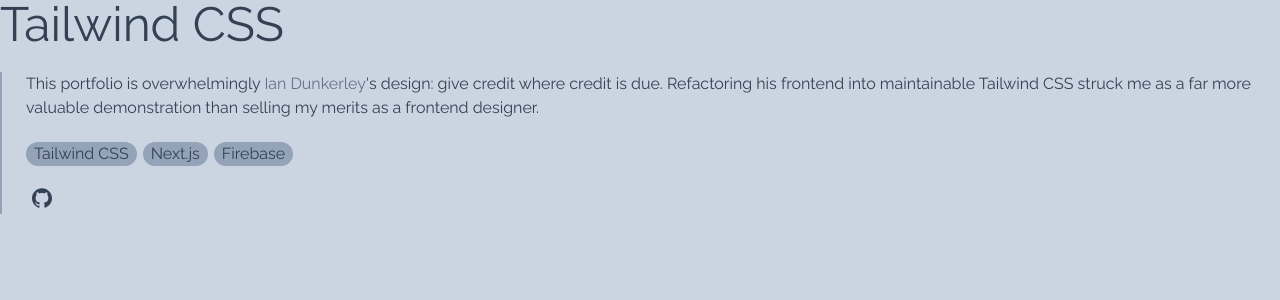
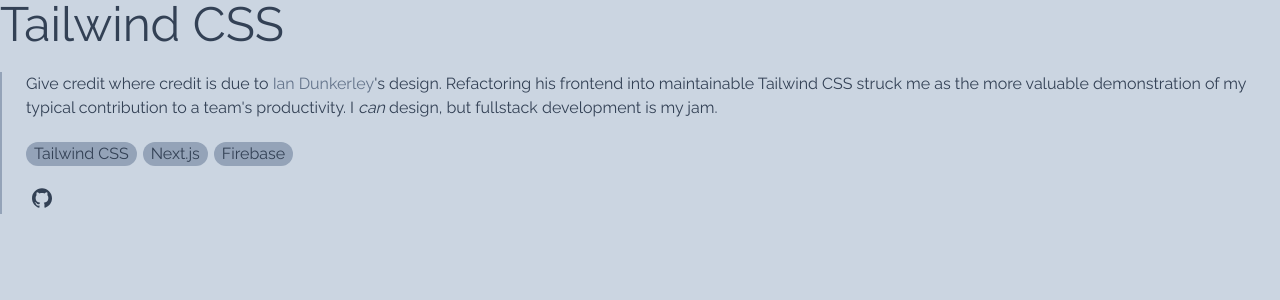
Before and after one commit to Ever-It-Lazy/portfolio, a Next.js app: page /tailwind in a window 1280 px wide. Shown: the top 300 px of the page. Built offline with nearby package versions, Linux system fonts and the light colour scheme.

Commit message:
verbiage

```diff
--- a/pages/tailwind.js
+++ b/pages/tailwind.js
@@ -7,10 +7,12 @@
 			<h1 className="hdr1">Tailwind CSS</h1>
 			<div className="side-border">
 				<p>
-					This portfolio is overwhelmingly <a href="https://dunks1980.com/" className="link-underline" target="_blank">Ian Dunkerley</a>'s
-					design: give credit where credit is due. Refactoring his frontend into maintainable
-					Tailwind CSS struck me as a far more valuable demonstration than selling my
-					merits as a frontend designer.
+					Give credit where credit is due
+					to <a href="https://dunks1980.com/" className="link-underline" target="_blank">Ian Dunkerley</a>'s
+					design. Refactoring his frontend into maintainable
+					Tailwind CSS struck me as the more valuable demonstration
+					of my typical contribution to a team's productivity.
+					I <em>can</em> design, but fullstack development is my jam.
 				</p>
 				<ul className="capsules">
 					<li>Tailwind CSS</li>
```
